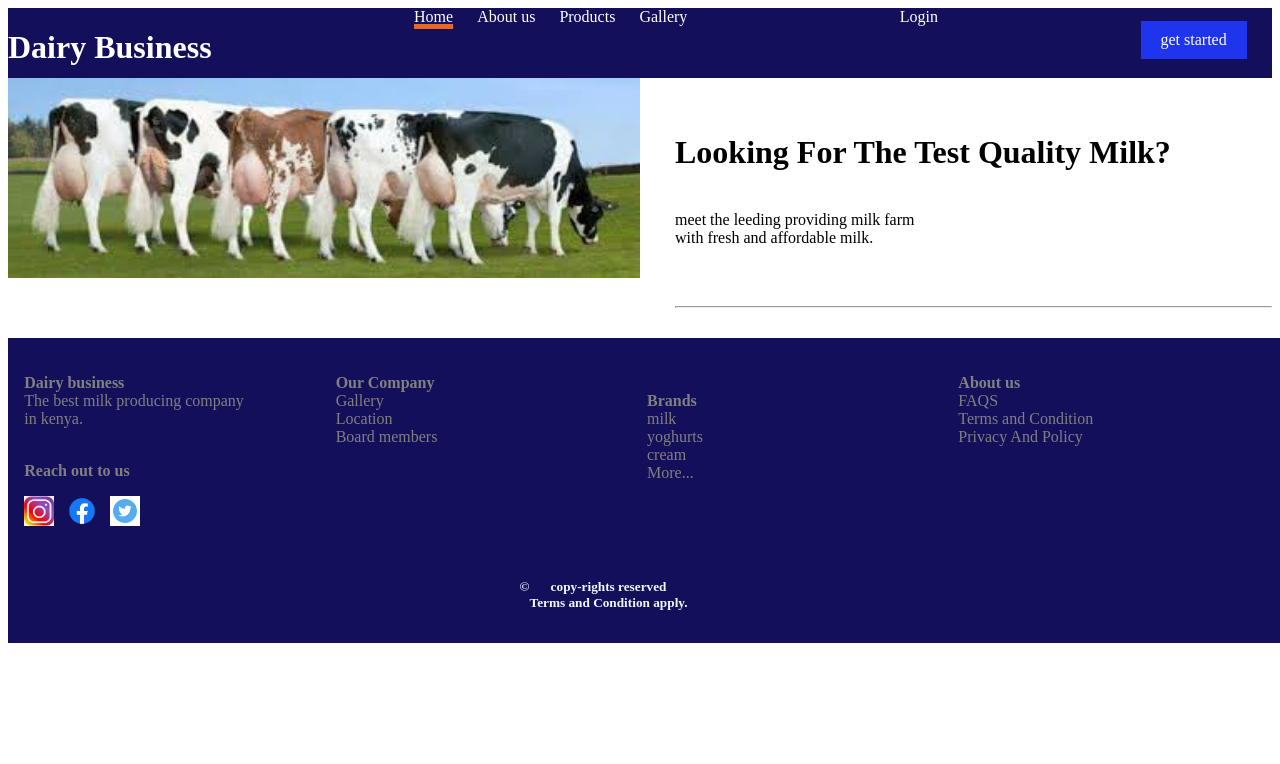
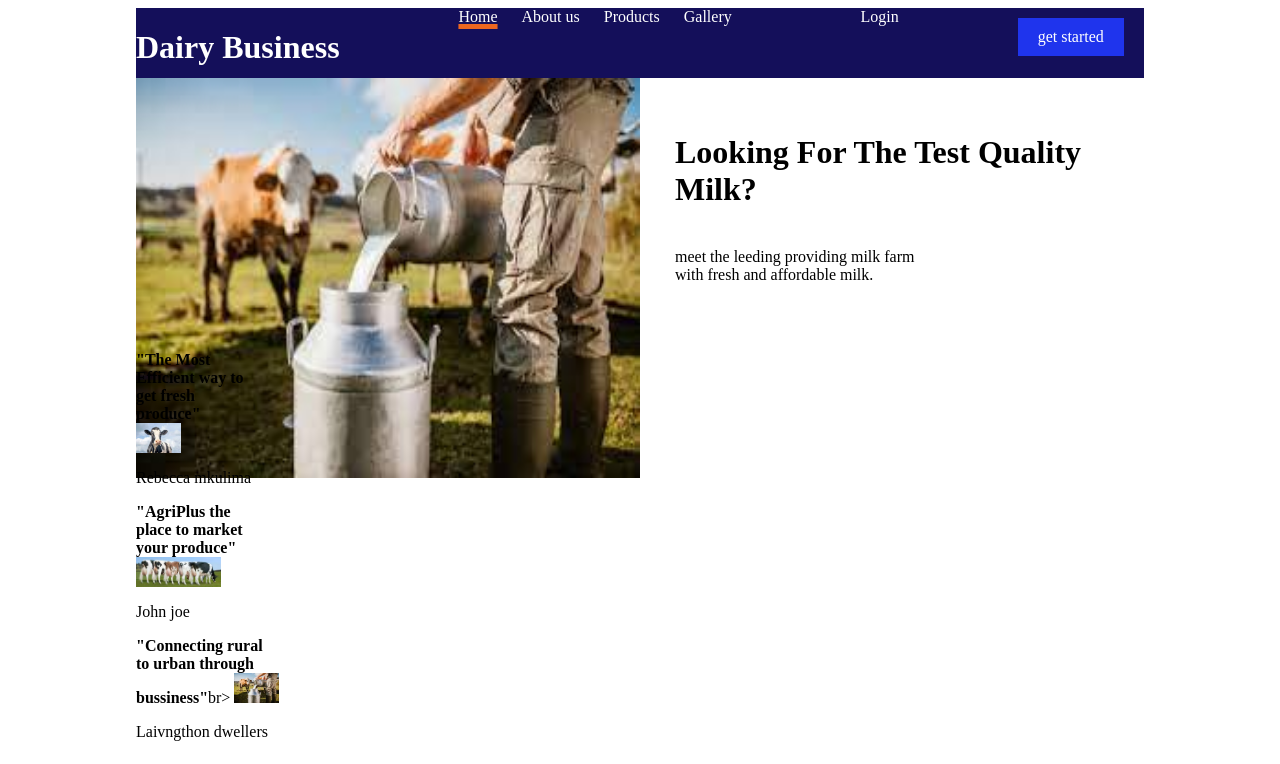
Before and after one commit to ronnykipkirui/dairy-business, a plain HTML site: page index.html in a window 1280 px wide. Shown: the top 764 px of the page. Drawn offline with Linux system fonts and the light colour scheme.

Commit message:
add images

```diff
--- a/index.html
+++ b/index.html
@@ -8,10 +8,7 @@
     <title>Dairy business</title>
 </head>
 
-<body>
-    <div class="body">
-
-    </div>
+<body class="body">
     <div class="topnav">
         <h1 id="header"><b>Dairy Business</b></h1>
         <div class="list">
@@ -30,13 +27,12 @@
             <a href="#">get started</a>
 
         </div>
-
-
     </div>
 
-    <div class="container">
+    <div class="container1">
         <div class="image1">
-            <img height="200px" width="100%" src="./assets/images/cow 2.jpeg">
+            <img height="400px" width="100%" src="./assets/images/cow 1.jpeg">
+
         </div>
         <div class="right">
             <p>
@@ -45,9 +41,35 @@
             with fresh and affordable milk.
             </p>
         </div>
+    </div>
 
+    <div class="container2">
+
+        <div class="each_data">
+            <p>
+                <b>"The Most <br>Efficient way to<br> get fresh <br>produce"</b><br>
+                <img height="30px" src="./assets/images/cow 3.jpeg"><br>
+            <p>Rebecca mkulima</p>
+            </p>
+
+        </div>
+
+        <div class="each_data">
+            <p>
+                <b>"AgriPlus the <br>place to market <br>your produce"</b><br>
+                <img height="30px" src="./assets/images/cow 2.jpeg"><br>
+            <p>John joe</p>
+            </p>
+        </div>
+        <div class="each_data">
+            <p>
+                <b>"Connecting rural<br> to urban through <br>bussiness"</b>br>
+                <img height="30px" src="./assets/images/cow 1.jpeg"><br>
+            <p>Laivngthon dwellers</p>
+            </p>
+
+        </div>
     </div>
-    <hr>
 
     <div class="footer">
         <div class="item">
@@ -96,6 +118,8 @@
         <h5 class="h5"><span>&copy</span> copy-rights reserved<br> Terms and Condition apply.</h5>
 
     </div>
+    </div>
+    </div>
     <script src="./assets/js/main.js"></script>
 
 </body>
```
